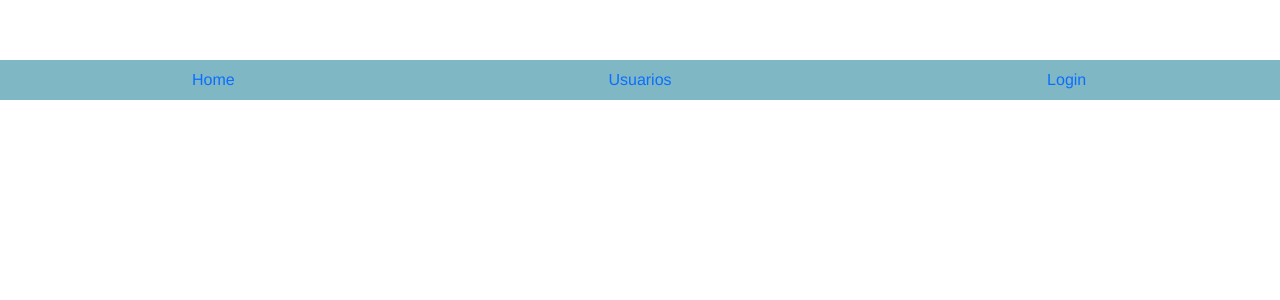
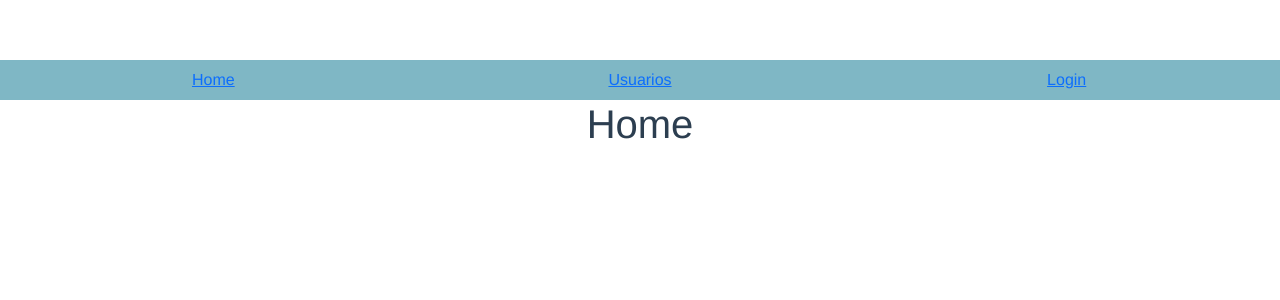
Before and after one commit to gdecarlo/servicios, a Vue app: page / in a window 1280 px wide. Shown: the top 300 px of the page. Built offline with nearby package versions, Linux system fonts and the light colour scheme.

Commit message:
se agrega ruteo

```diff
--- a/package.json
+++ b/package.json
@@ -12,11 +12,13 @@
     "bootstrap": "^5.0.1",
     "bootstrap-vue": "^2.21.2",
     "core-js": "^3.6.5",
-    "vue": "^2.6.11"
+    "vue": "^2.6.11",
+    "vue-router": "^3.2.0"
   },
   "devDependencies": {
     "@vue/cli-plugin-babel": "~4.5.0",
     "@vue/cli-plugin-eslint": "~4.5.0",
+    "@vue/cli-plugin-router": "^4.5.13",
     "@vue/cli-service": "~4.5.0",
     "babel-eslint": "^10.1.0",
     "eslint": "^6.7.2",
--- a/src/App.vue
+++ b/src/App.vue
@@ -1,12 +1,13 @@
 <template>
   <div id="app">
   <AppHeader/>
+  <router-view></router-view>
   </div>
 </template>
 
 <script>
 
-import AppHeader from './components/layout/AppHeader'
+import AppHeader from './components/layout/AppHeader.vue'
 export default {
   name: 'App',
   components: {
--- a/src/components/layout/AppHeader.vue
+++ b/src/components/layout/AppHeader.vue
@@ -1,9 +1,9 @@
 <template>
   <div>
     <b-nav justified>
-      <b-nav-item active>Home</b-nav-item>
-      <b-nav-item>Usuarios</b-nav-item>
-      <b-nav-item>Login</b-nav-item>
+      <b-nav-item active><router-link to="/">Home</router-link></b-nav-item>
+      <b-nav-item ><router-link to="/usuarios">Usuarios</router-link></b-nav-item>
+      <b-nav-item ><router-link to="/login">Login</router-link></b-nav-item>
     </b-nav>
   </div>
 </template>
--- a/src/components/usuario/Usuario.vue
+++ b/src/components/usuario/Usuario.vue
@@ -0,0 +1,15 @@
+ <template>
+   <div>
+       <h1>Usuarios</h1>
+   </div>
+ </template>
+
+ <script>
+ export default {
+
+ }
+ </script>
+
+ <style>
+
+ </style>
--- a/src/main.js
+++ b/src/main.js
@@ -4,6 +4,7 @@ import { BootstrapVue, IconsPlugin } from 'bootstrap-vue'
 
 import 'bootstrap/dist/css/bootstrap.css'
 import 'bootstrap-vue/dist/bootstrap-vue.css'
+import router from './router'
 
 Vue.use(BootstrapVue)
 Vue.use(IconsPlugin)
@@ -11,5 +12,6 @@ Vue.use(IconsPlugin)
 Vue.config.productionTip = false
 
 new Vue({
-  render: h => h(App),
+  router,
+  render: h => h(App)
 }).$mount('#app')
--- /dev/null
+++ b/src/router/index.js
@@ -0,0 +1,29 @@
+import Vue from 'vue'
+import VueRouter from 'vue-router'
+import Home from '../components/Home.vue'
+
+Vue.use(VueRouter)
+
+const routes = [
+  {
+    path: '/',
+    name: 'Home',
+    component: Home
+  },
+  {
+    path: '/login',
+    name: 'Login',
+    component: () => import(/* webpackChunkName: "login" */ '../components/auth/Login')
+  },
+  {
+    path: '/usuarios',
+    name: 'usuarios',
+    component: () => import(/* webpackChunkName: "login" */ '../components/usuario/Usuario.vue')
+  }
+]
+
+const router = new VueRouter({
+  routes
+})
+
+export default router
--- /dev/null
+++ b/src/views/About.vue
@@ -0,0 +1,5 @@
+<template>
+  <div class="about">
+    <h1>This is an about page</h1>
+  </div>
+</template>
--- /dev/null
+++ b/src/views/Home.vue
@@ -0,0 +1,18 @@
+<template>
+  <div class="home">
+    <img alt="Vue logo" src="../assets/logo.png">
+    <HelloWorld msg="Welcome to Your Vue.js App"/>
+  </div>
+</template>
+
+<script>
+// @ is an alias to /src
+import HelloWorld from '@/components/HelloWorld.vue'
+
+export default {
+  name: 'Home',
+  components: {
+    HelloWorld
+  }
+}
+</script>
```
Also changed, not shown: 1 other file (tests, documents, lock files or other folders).
